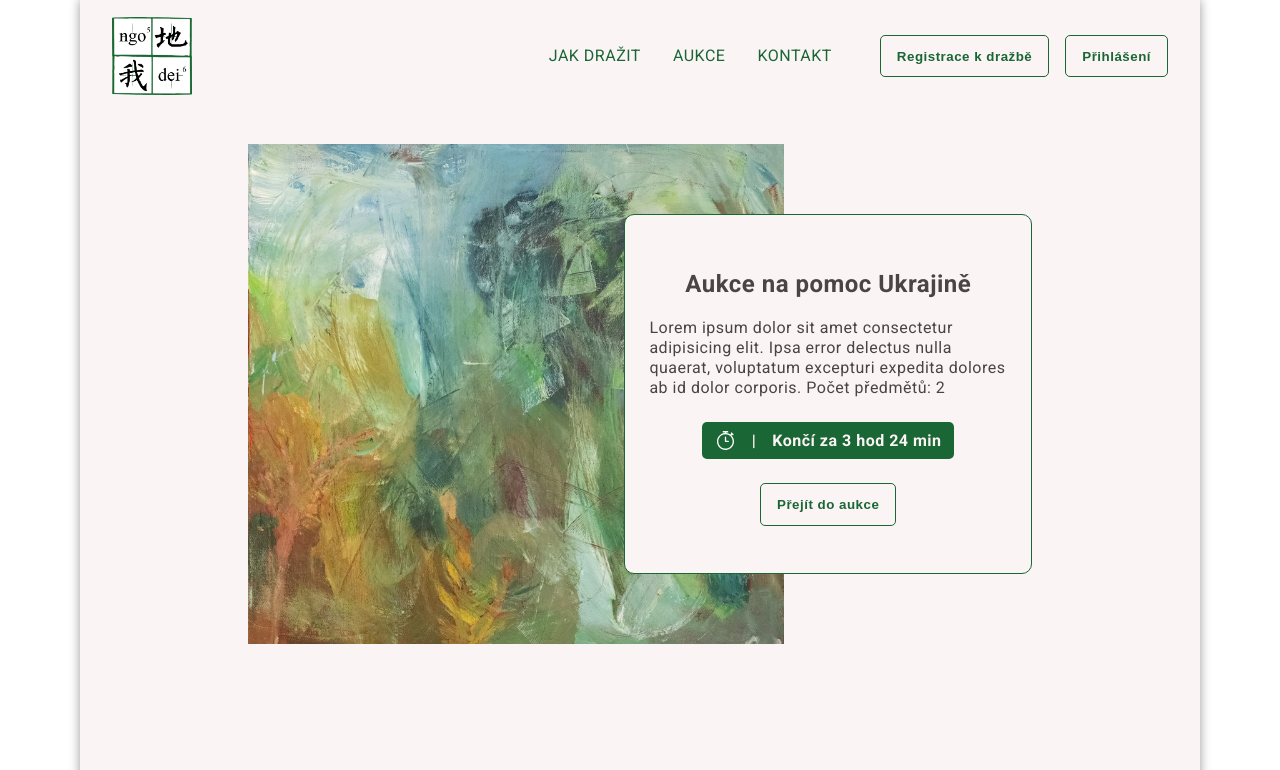
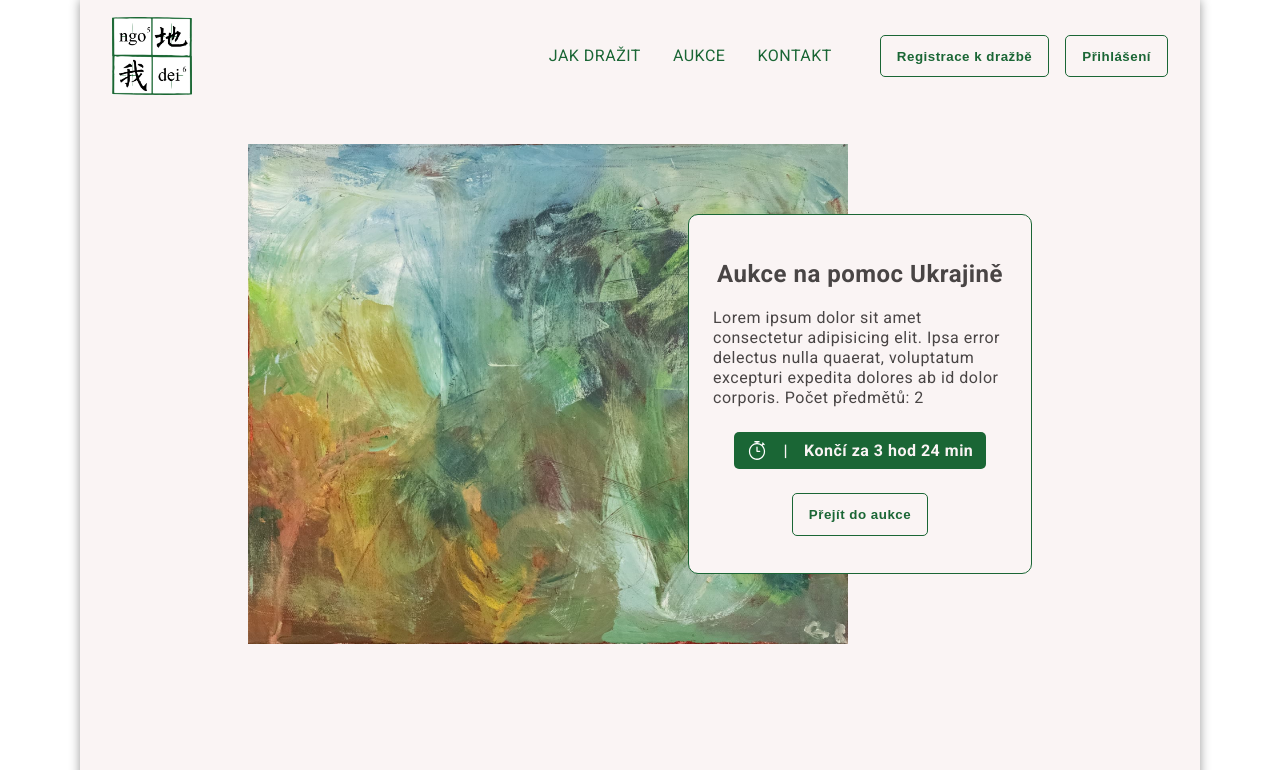
Before and after one commit to nazuzunana/dobrocinne-aukce, a React app: page /AuctionList in a window 1280 px wide. Shown: the top 770 px of the page. Built offline with nearby package versions, Linux system fonts and the light colour scheme.

Commit message:
oprava javascriptu v komponente auction list

```diff
--- a/src/AuctionList/index.jsx
+++ b/src/AuctionList/index.jsx
@@ -3,6 +3,7 @@ import './style.css';
 import { Link } from 'react-router-dom';
 import timer from './img/timer.svg';
 import imageRadojcic from './img/Radojcic_zahrada_1.jpg';
+import imageSen from './img/prazsky_sen.jpg';
 
 // seznam aukcí
 
@@ -15,7 +16,7 @@ const auctions = [
   },
 
   {
-    img: '',
+    img: imageSen,
     title: 'Aukce na podporu psího útulku',
     description:
       'LOREM ipsum dolor sit amet consectetur adipisicing elit. Ipsa error delectus nulla quaerat, voluptatum excepturi expedita dolores ab id dolor corporis. Počet předmětů: 2',
@@ -27,7 +28,9 @@ const auctions = [
 const Auction = ({ img, title, description }) => (
   <>
     <section className="container__list">
-      <div className="auction__img"></div>
+      <div>
+        <img className="auction__img" src={img} />
+      </div>
       <div className="auction__content">
         <h2>{title}</h2>
         <div className="auction__description">{description}</div>
```
Also changed, not shown: src/AuctionList/img/prazsky_sen.jpg (added).
